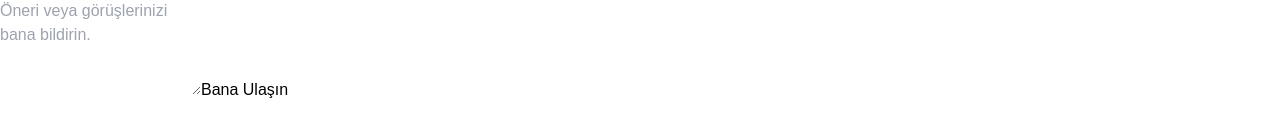
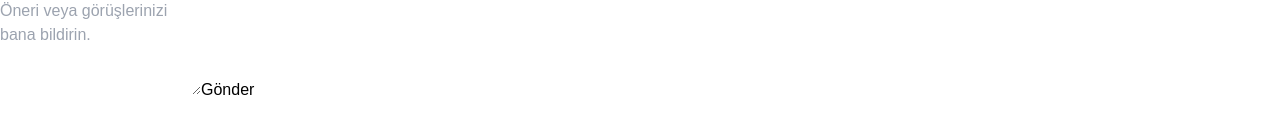
Before and after one commit to mustafakaracuha/sincaps.dev, a Next.js app: page /developer in a window 1280 px wide. Shown: the part 598-734 px from the top of the page. Built offline with nearby package versions, Linux system fonts and the light colour scheme.

Commit message:
öneri, paylaşma eklendi

```diff
--- a/package.json
+++ b/package.json
@@ -19,6 +19,7 @@
     "next": "14.2.15",
     "react": "^18",
     "react-dom": "^18",
+    "react-hot-toast": "^2.4.1",
     "react-icons": "^5.3.0",
     "react-redux": "^9.1.2"
   },
--- a/src/app/developer/page.jsx
+++ b/src/app/developer/page.jsx
@@ -1,6 +1,6 @@
 "use client";
 
-import React from "react";
+import React, { useState } from "react";
 import Image from "next/image";
 
 import { motion } from "framer-motion";
@@ -8,8 +8,11 @@ import { FaGithub, FaLinkedinIn } from "react-icons/fa6";
 import { SiReact, SiTailwindcss, SiNextdotjs, SiJavascript } from "react-icons/si";
 
 import developer from "../../assets/images/developer.jpg";
+import toast from "react-hot-toast";
 
 function Developer() {
+    const [message, setMessage] = useState("");
+
     return (
         <>
             <div className="w-full flex h-full items-start justify-center overflow-hidden">
@@ -80,13 +83,17 @@ function Developer() {
                     </motion.div>
 
                     {/* İletişim */}
-                    <motion.div initial={{ opacity: 0, y: 10 }} animate={{ opacity: 1, y: 0 }} transition={{ duration: 0.3, delay: 0.8 }} className="text-center mt-8">
+                    <motion.div initial={{ opacity: 0, y: 10 }} animate={{ opacity: 1, y: 0 }} transition={{ duration: 0.3, delay: 0.8 }} className="text-center flex-col mt-8 px-14">
                         <textarea
+                            value={message}
+                            onChange={(e) => setMessage(e.target.value)}
                             className="w-[30rem] max-sm:w-[25rem] max-sm:text-sm max-sm:h-20 p-6 border border-gray-300 rounded-md mb-4 focus:outline-indigo-500"
                             rows="4"
                             placeholder="Öneri veya görüşlerinizi bana bildirin."
                         ></textarea>
-                        <button className="bg-indigo-600 text-white py-2 px-4 max-sm:text-sm rounded-md">Bana Ulaşın</button>
+                        <button disabled={!message} onClick={() => toast.success("Önerini aldım, teşekkürler 😉")} className=" bg-indigo-600 disabled:opacity-50 text-white py-2 px-4 max-sm:text-sm rounded-md">
+                            Gönder
+                        </button>
                     </motion.div>
                 </div>
             </div>
--- a/src/app/layout.js
+++ b/src/app/layout.js
@@ -4,6 +4,9 @@ import { store } from "../store/store";
 import NavBar from "./components/NavBar";
 import SidebarMenu from "./components/SideBar";
 import "./globals.css";
+
+import { Toaster } from 'react-hot-toast';
+
 
 export const metadata = {
     title: "Sincaps.dev",
@@ -31,6 +34,7 @@ export default function RootLayout({ children }) {
                         <div className="w-full h-screen">{children}</div>
                     </div>
                 </Providers>
+                <Toaster />
             </body>
         </html>
     );
```
Also changed, not shown: 1 other file (tests, documents, lock files or other folders).
